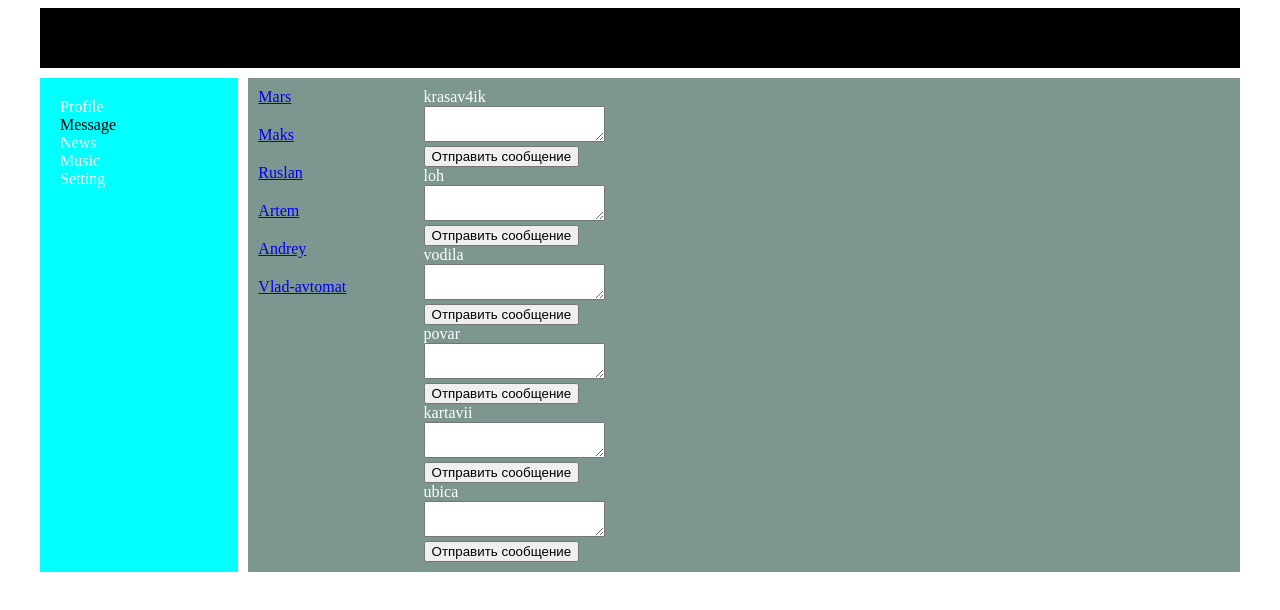
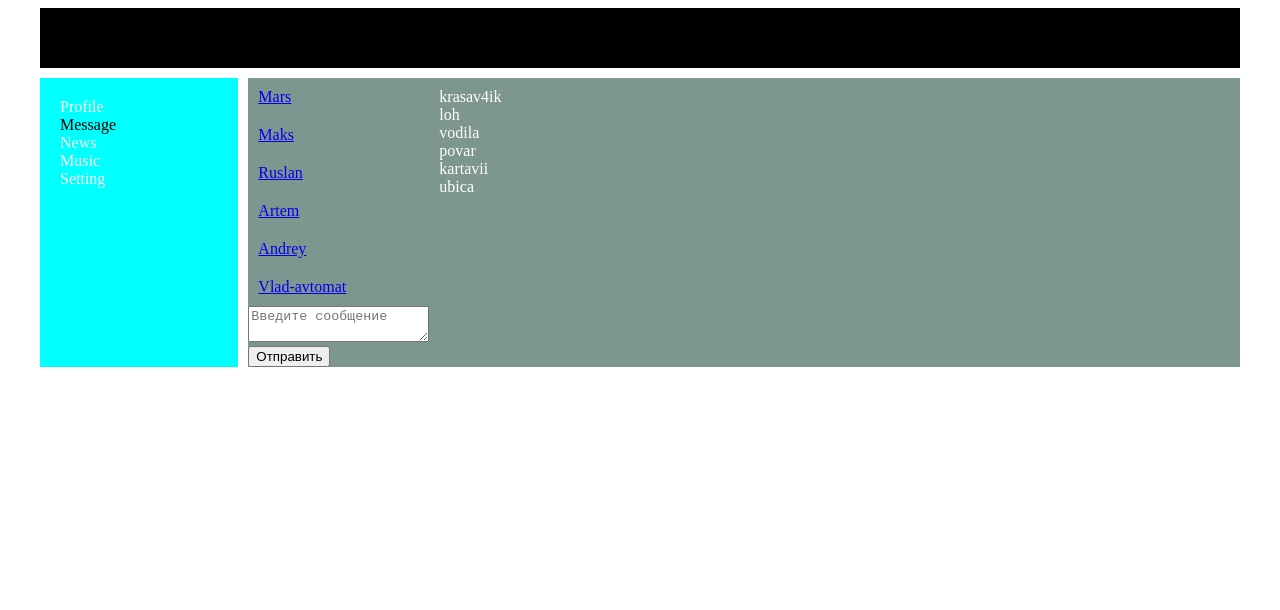
Before and after one commit to ooiuy/social-network, a React (Create React App) app: page /dialogs in a window 1280 px wide. Shown: the top 610 px of the page. Built offline with nearby package versions, Linux system fonts and the light colour scheme.

Commit message:
added dialogs state & btn+textarea, error check!

```diff
--- a/src/App.js
+++ b/src/App.js
@@ -1,36 +1,36 @@
-import React from 'react'
-import './App.css'
-import Navbar from './components/Navbar/Navbar'
-import Header from './components/Header/Header'
-import Profile from './components/Profile/Profile'
-import Dialogs from './components/Dialogs/Dialogs'
-import { Route } from 'react-router-dom'
-import Music from './components/Music/Music'
-import News from './components/News/News'
-import Setting from './components/Setting/Setting'
+import React from "react";
+import "./App.css";
+import Navbar from "./components/Navbar/Navbar";
+import Header from "./components/Header/Header";
+import Profile from "./components/Profile/Profile";
+import Dialogs from "./components/Dialogs/Dialogs";
+import { Route } from "react-router-dom";
+import Music from "./components/Music/Music";
+import News from "./components/News/News";
+import Setting from "./components/Setting/Setting";
 
-
-
-const App = (props) => {
-
+const App = props => {
   return (
     <div className="app-wrapper">
       <Header />
       <Navbar />
       <div className="app-wrapper-content">
-        <Route path='/dialogs' render={() => <Dialogs
-          dialogsPage={props.state.dialogsPage}
-          addMessage={props.addMessage}
-          updateNewMessageText={props.updateNewMessageText} />} />
-        <Route path='/profile' render={() => <Profile
-          profilePage={props.state.profilePage}
-          dispatch={props.dispatch} />} />
-        <Route path='/news' render={() => <News />} />
-        <Route path='/music' render={() => <Music />} />
-        <Route path='/setting' render={() => <Setting />} />
+        <Route path="/dialogs" render={() => <Dialogs store={props.store} />} />
+        <Route
+          path="/profile"
+          render={() => (
+            <Profile
+              profilePage={props.state.profilePage}
+              dispatch={props.dispatch}
+            />
+          )}
+        />
+        <Route path="/news" render={() => <News />} />
+        <Route path="/music" render={() => <Music />} />
+        <Route path="/setting" render={() => <Setting />} />
       </div>
     </div>
   );
-}
+};
 
 export default App;
--- a/src/Redux/state.js
+++ b/src/Redux/state.js
@@ -1,17 +1,18 @@
-const ADD_POST = 'ADD_POST'
-const UPDATE_NEW_POST_TEXT = 'UPDATE_NEW_POST_TEXT'
+const ADD_POST = "ADD_POST";
+const UPDATE_NEW_POST_TEXT = "UPDATE_NEW_POST_TEXT";
 
+const SEND_MESSAGE = "SEND_MESSAGE";
+const UPDATE_NEW_MESSAGE_TEXT = "UPDATE_NEW_MESSAGE_TEXT";
 
 let store = {
   _state: {
     profilePage: {
       PostData: [
-                { id: 1, message: 'Salamandra' },
-                { id: 2, message: 'Bratishka ejje' },
-                { id: 3, message: 'Давай, не ленись, делай111' }
+        { id: 1, message: "Salamandra" },
+        { id: 2, message: "Bratishka ejje" },
+        { id: 3, message: "Давай, не ленись, делай111" }
       ],
-            newPostText: 'add post'
-
+      newPostText: "add post"
     },
     dialogsPage: {
       dialogsData: [
@@ -30,51 +31,56 @@ let store = {
         { id: 5, message: "kartavii" },
         { id: 6, message: "ubica" }
       ],
-            newMessageText: 'add message'
-        },
-
+      newMessageText: ""
+    }
   },
   _callSubscriber() {
-        console.log('State changed')
+    console.log("State changed");
   },
 
   getState() {
-        return this._state
+    return this._state;
   },
   subscribe(observer) {
-        this._callSubscriber = observer //observer
+    this._callSubscriber = observer; //observer
   },
-    addMessage() {
-        let newMessage = {
-            id: 7,
-            message: this._state.dialogsPage.newMessageText,
-        }
-        this._state.dialogsPage.messageData.push(newMessage)
-        this._state.dialogsPage.newMessageText = ''
-        this._callSubscriber(this._state)
-    },
-    updateNewMessageText(newTextMessage) {
-        this._state.dialogsPage.newMessageText = newTextMessage
-        this._callSubscriber(this._state)
-    },
+
   dispatch(action) {
     if (action.type === ADD_POST) {
       let newPost = {
         id: 5,
-                message: this._state.profilePage.newPostText,
-            }
-            this._state.profilePage.PostData.push(newPost)
-            this._state.profilePage.newPostText = ''
-            this._callSubscriber(this._state)
+        message: this._state.profilePage.newPostText
+      };
+      this._state.profilePage.PostData.push(newPost);
+      this._state.profilePage.newPostText = "";
+      this._callSubscriber(this._state);
     } else if (action.type === UPDATE_NEW_POST_TEXT) {
-            this._state.profilePage.newPostText = action.newText
-            this._callSubscriber(this._state)
+      this._state.profilePage.newPostText = action.newText;
+      this._callSubscriber(this._state);
+    } else if (action.type === UPDATE_NEW_MESSAGE_TEXT) {
+      this._state.dialogsPage.newMessageText = action.newMessage;
+      this._callSubscriber(this._state);
+    } else if (action.type === SEND_MESSAGE) {
+      let newMessage = this._state.dialogsPage.newMessageText;
+      this._state.dialogsPage.newMessageText = "";
+      this._state.dialogsPage.messageData.push({
+        id: 7,
+        message: newMessage
+      });
     }
   }
-}
-export const addPostActionCreator = () => ({type: ADD_POST})
+};
+export const addPostActionCreator = () => ({ type: ADD_POST });
 
-export const updateNewPostTextActionCreator = text => ({type: UPDATE_NEW_POST_TEXT, newText: text})
+export const updateNewPostTextActionCreator = text => ({
+  type: UPDATE_NEW_POST_TEXT,
+  newText: text
+});
+export const sendMessageCreator = () => ({ type: SEND_MESSAGE });
 
+export const updateNewMessageTextCreator = newMessageSend => ({
+  type: UPDATE_NEW_MESSAGE_TEXT,
+  newMessage: newMessageSend
+});
 
-export default store
+export default store;
--- a/src/components/Dialogs/Dialogs.jsx
+++ b/src/components/Dialogs/Dialogs.jsx
@@ -2,17 +2,42 @@ import React from "react";
 import classes from "./Dialogs.module.css";
 import Messages from './Message/Message'
 import Dialogitem from './DialogItem/Dialogsitem'
+import { updateNewMessageTextCreator, sendMessageCreator } from "../../Redux/state";
 
 
 
 const Dialogs = (props) => {
-  let messagesElements = props.dialogsPage.messageData.map(m => <Messages message={m.message} id={m.id} />);
-  let dialogsElements = props.dialogsPage.dialogsData.map(d => <Dialogitem name={d.name} id={d.id} />);
+
+  let state = props.store.getState().dialogsPage
+
+  let messagesElements = state.messageData.map(m => <Messages message={m.message} id={m.id} />);
+  let dialogsElements = state.dialogsData.map(d => <Dialogitem name={d.name} id={d.id} />);
+  let newMessageText = state.newMessageText
+
+  let onSendMessageClick = () => {
+    props.store.dispatch(sendMessageCreator())
+  }
+  let onNewMessageChange = (e) => {
+    let body= e.target.value
+    props.store.dispatch(updateNewMessageTextCreator(body))
+
+  }
 
   return (
     <div className={classes.dialogs}>
       <div className={classes.dialogsItem}>{dialogsElements}</div>
-      <div className={classes.messages}>{messagesElements}</div>
+      <div className={classes.messages}><div>{messagesElements}</div></div>
+      <div>
+        <div>
+          <textarea
+          placeholder="Введите сообщение"
+          value={newMessageText}
+          onChange={onNewMessageChange} />
+        </div>
+        <div>
+          <button onClick={onSendMessageClick}>Отправить</button>
+        </div>
+      </div>
     </div>
   );
 };
--- a/src/components/Dialogs/Message/Message.jsx
+++ b/src/components/Dialogs/Message/Message.jsx
@@ -4,26 +4,9 @@ import classes from "./../Dialogs.module.css";
 
 const Messages = (props) => {
 
-  let sendMessage = React.createRef()
-  let addMessage = () => {
-    //props.addMessage()
-  }
-  let onMessageChange = () => {
-    let text = sendMessage.current.value
-    //props.updateNewMessageText(text)
-  }
   return <div className={classes.message}>
     <div>
       {props.message}
-    </div>
-    <div>
-      <textarea
-      ref={sendMessage}
-      value={props.newMessageText}
-      onChange={onMessageChange} />
-    </div>
-    <div>
-      <button onClick={addMessage}>Отправить сообщение</button>
     </div>
   </div>;
 };
--- a/src/index.js
+++ b/src/index.js
@@ -12,7 +12,7 @@ let rerenderEntireTree = (state) => {
     ReactDOM.render(
         <BrowserRouter>
             <App state={state}
-                dispatch={store.dispatch.bind(store)}
+                dispatch={store.dispatch.bind(store)} store={store}
             /*
             addMessage={store.addMessage.bind(store)}
             updateNewMessageText={store.updateNewMessageText.bind(store)}
```
Lines whose indentation alone changed are shown as unchanged.
